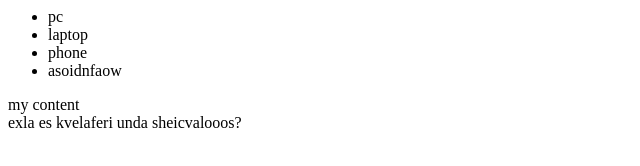
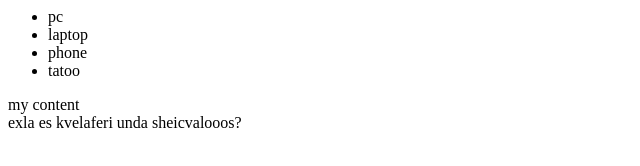
Before and after one commit to tato1242/Lesgo, a plain HTML site: page index.html in a window 1280 px wide. Shown: the full height of the page, 0-640 px from the left. Drawn offline with Linux system fonts and the light colour scheme.

Commit message:
changed file

```diff
--- a/index.html
+++ b/index.html
@@ -5,7 +5,7 @@
         <li>pc</li>
         <li>laptop</li>
         <li>phone</li>
-        <li>asoidnfaow</li>
+        <li>tatoo</li>
     </ul>
 </module-one>
 <module-two>
```
